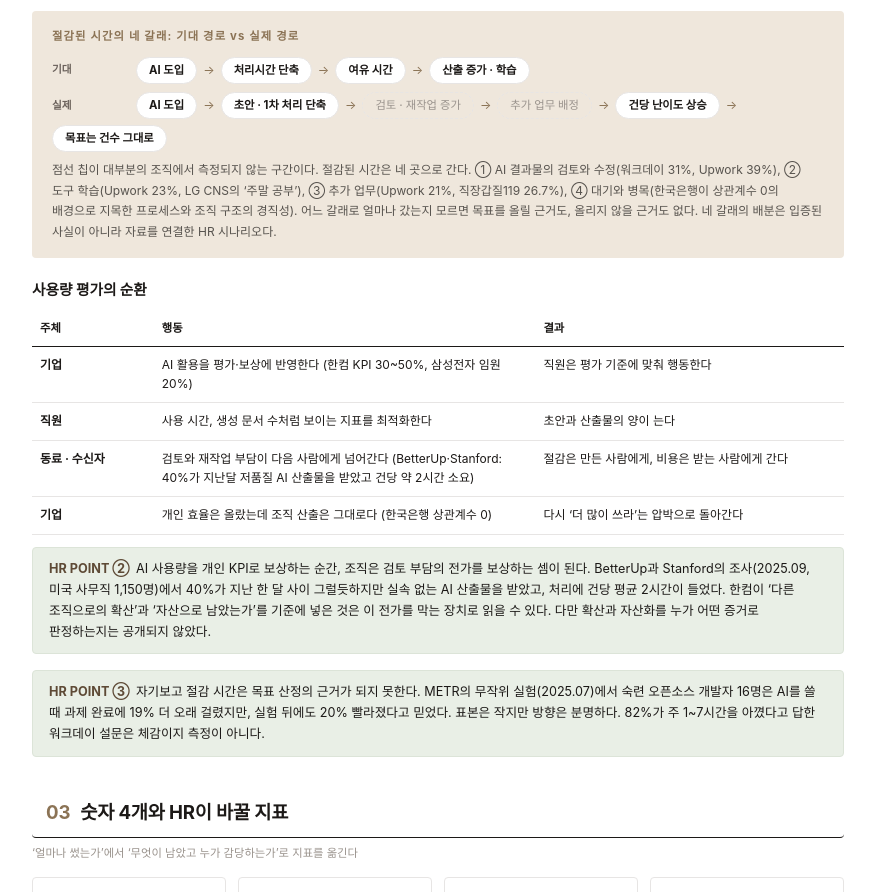
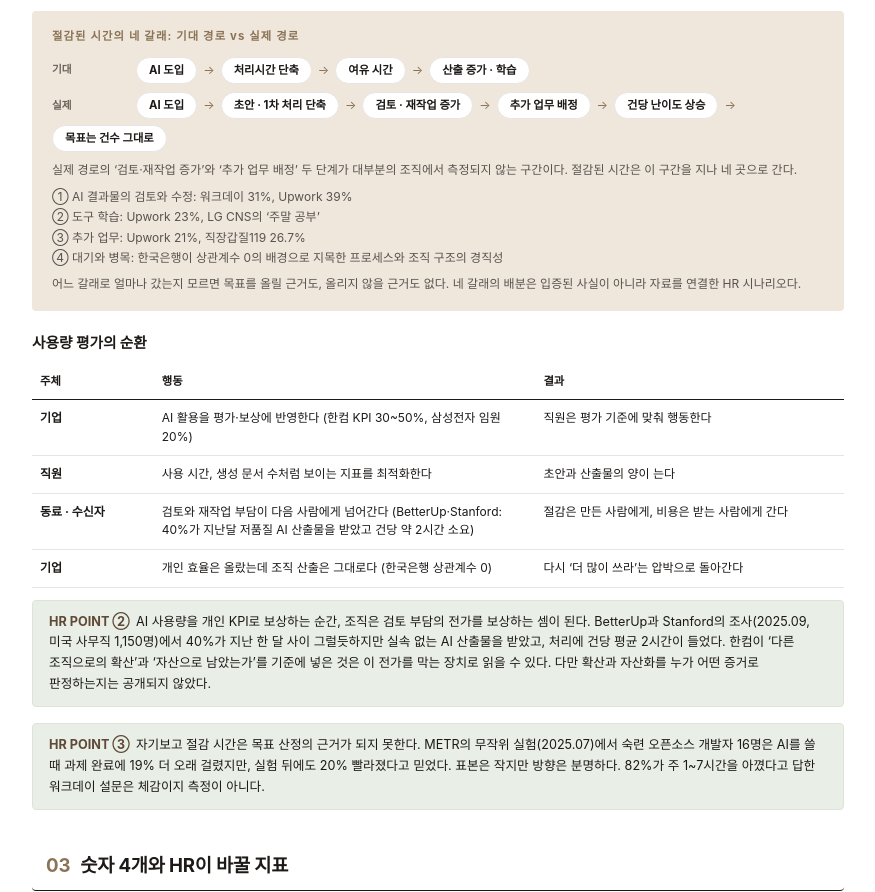
Before and after one commit to aro-deeply/aro-briefs, a plain HTML site: page briefs/2026-09-11-human-workload/index.html in a window 1280 px wide. Shown: the part 2318-3210 px from the top of the page, without its empty margins (202-1077 px from the left). Drawn offline with Linux system fonts and the light colour scheme; a web font is replaced by a local one.

Commit message:
brief: 2026-09-11-human-workload (flow chips, readability)
Co-Authored-By: Claude Fable 5.1 <noreply@anthropic.com>
Claude-Session: https://claude.ai/code/session_01McQi57Sii9SSV3LwZCaCh6

```diff
--- a/briefs/2026-09-11-human-workload/index.html
+++ b/briefs/2026-09-11-human-workload/index.html
@@ -136,8 +136,10 @@ td:first-child{font-weight:700;white-space:nowrap}
 
 <div class="flowbox avoid"><div class="lab">절감된 시간의 네 갈래: 기대 경로 vs 실제 경로</div>
 <div class="flow"><span class="flow-lab">기대</span><span class="chip">AI 도입</span><span class="arr">→</span><span class="chip">처리시간 단축</span><span class="arr">→</span><span class="chip">여유 시간</span><span class="arr">→</span><span class="chip">산출 증가 · 학습</span></div>
-<div class="flow"><span class="flow-lab">실제</span><span class="chip">AI 도입</span><span class="arr">→</span><span class="chip">초안 · 1차 처리 단축</span><span class="arr">→</span><span class="chip dim">검토 · 재작업 증가</span><span class="arr">→</span><span class="chip dim">추가 업무 배정</span><span class="arr">→</span><span class="chip">건당 난이도 상승</span><span class="arr">→</span><span class="chip">목표는 건수 그대로</span></div>
-<p>점선 칩이 대부분의 조직에서 측정되지 않는 구간이다. 절감된 시간은 네 곳으로 간다. ① AI 결과물의 검토와 수정(워크데이 31%, Upwork 39%), ② 도구 학습(Upwork 23%, LG CNS의 ‘주말 공부’), ③ 추가 업무(Upwork 21%, 직장갑질119 26.7%), ④ 대기와 병목(한국은행이 상관계수 0의 배경으로 지목한 프로세스와 조직 구조의 경직성). 어느 갈래로 얼마나 갔는지 모르면 목표를 올릴 근거도, 올리지 않을 근거도 없다. 네 갈래의 배분은 입증된 사실이 아니라 자료를 연결한 HR 시나리오다.</p></div>
+<div class="flow"><span class="flow-lab">실제</span><span class="chip">AI 도입</span><span class="arr">→</span><span class="chip">초안 · 1차 처리 단축</span><span class="arr">→</span><span class="chip">검토 · 재작업 증가</span><span class="arr">→</span><span class="chip">추가 업무 배정</span><span class="arr">→</span><span class="chip">건당 난이도 상승</span><span class="arr">→</span><span class="chip">목표는 건수 그대로</span></div>
+<p>실제 경로의 ‘검토·재작업 증가’와 ‘추가 업무 배정’ 두 단계가 대부분의 조직에서 측정되지 않는 구간이다. 절감된 시간은 이 구간을 지나 네 곳으로 간다.</p>
+<p>① AI 결과물의 검토와 수정: 워크데이 31%, Upwork 39%<br>② 도구 학습: Upwork 23%, LG CNS의 ‘주말 공부’<br>③ 추가 업무: Upwork 21%, 직장갑질119 26.7%<br>④ 대기와 병목: 한국은행이 상관계수 0의 배경으로 지목한 프로세스와 조직 구조의 경직성</p>
+<p>어느 갈래로 얼마나 갔는지 모르면 목표를 올릴 근거도, 올리지 않을 근거도 없다. 네 갈래의 배분은 입증된 사실이 아니라 자료를 연결한 HR 시나리오다.</p></div>
 
 <div class="avoid"><h3>사용량 평가의 순환</h3>
 <table><thead><tr><th style="width:15%">주체</th><th style="width:47%">행동</th><th>결과</th></tr></thead><tbody>
@@ -171,7 +173,7 @@ td:first-child{font-weight:700;white-space:nowrap}
 <tr><td>숙련도</td><td>직급별 동일 목표</td><td class="hl">경력별 AI 효과 차이(한국은행: 경력 짧을수록 단축 큼, Brynjolfsson: 초보자 34%, 숙련자 미미). 신입의 목표를 숙련자 기준으로 올리지 않는다</td></tr>
 </tbody></table></div>
 
-<div class="hp avoid"><b>HR POINT ④</b>목표를 다시 정하는 순서는 네 단계다. ① 같은 유형, 같은 완료 기준의 일을 묶는다. ② 도입 전후의 완료 건수와 재작업률을 비교한다. ③ 근무시간 밖 후처리와 절감 시간의 행방을 확인해 반복 가능한 범위를 정한다. ④ 그 범위 안에서만 목표를 조정하고 한 분기 뒤 다시 본다. 이 순서는 검증된 표준이 아니라 이 브리프의 제안이다.</div>
+<div class="hp avoid"><b>HR POINT ④</b>목표를 다시 정하는 순서는 네 단계다.<br>① 같은 유형, 같은 완료 기준의 일을 묶는다.<br>② 도입 전후의 완료 건수와 재작업률을 비교한다.<br>③ 근무시간 밖 후처리와 절감 시간의 행방을 확인해 반복 가능한 범위를 정한다.<br>④ 그 범위 안에서만 목표를 조정하고 한 분기 뒤 다시 본다.<br>이 순서는 검증된 표준이 아니라 이 브리프의 제안이다.</div>
 
 <div class="avoid"><h2 class="num"><em>04</em>HR 리더가 지금 점검할 질문</h2>
 <p class="secsub">정답을 정하기보다 각 조직의 현재 수준과 다음 선택을 점검하기 위한 질문</p>
```
Also changed, not shown: 1 other file.
